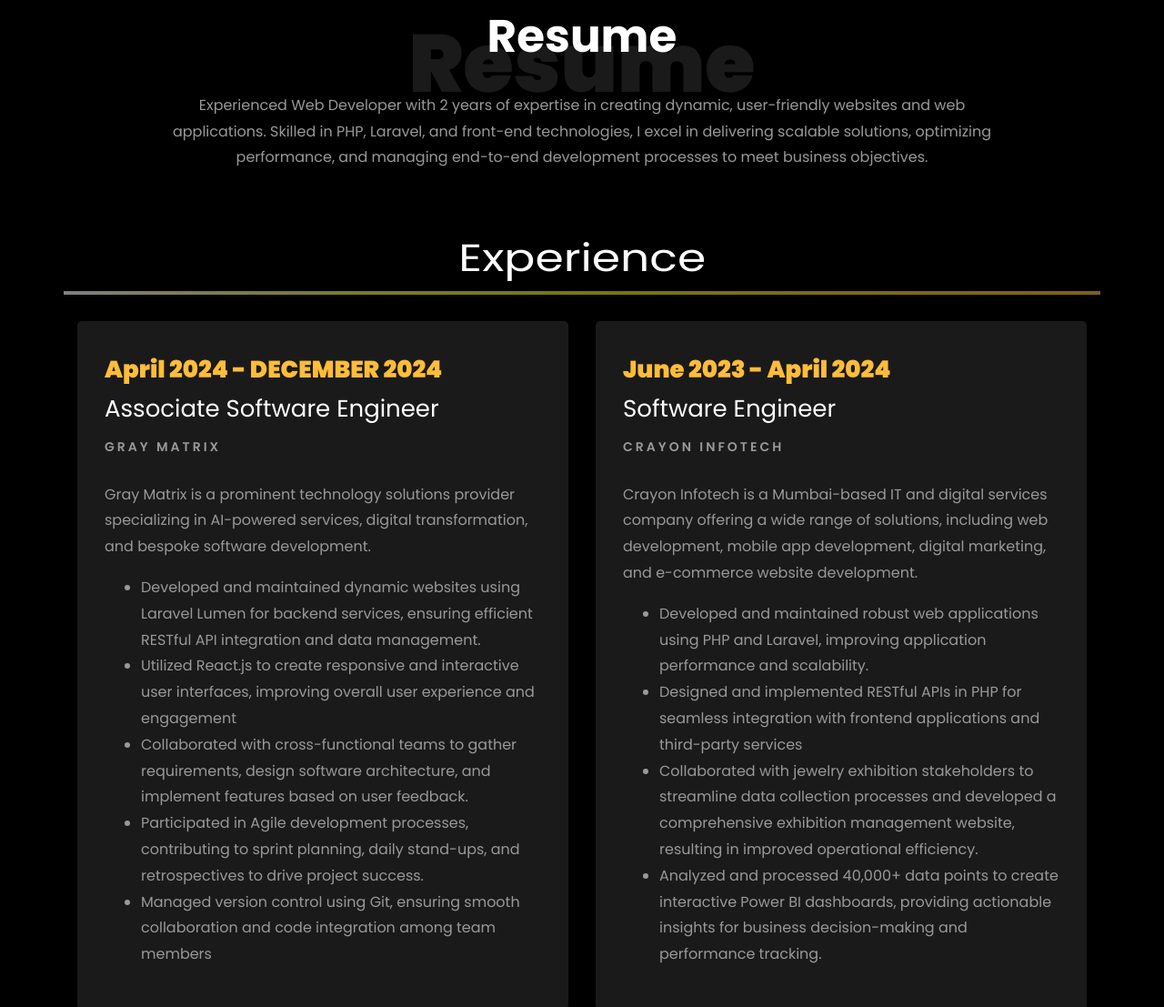
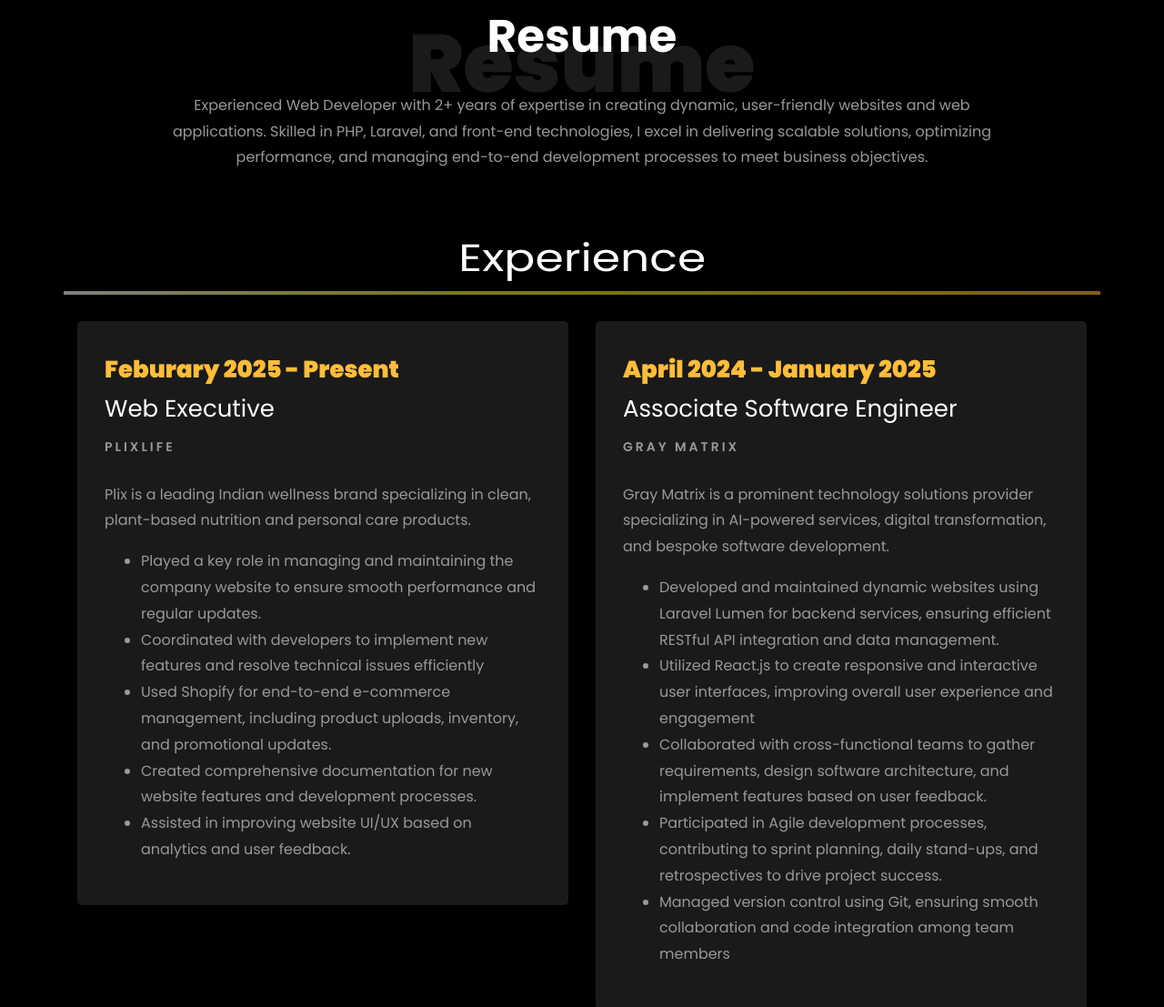
Before and after one commit to siddisaif/siddisaif-saif_portfolio, a plain HTML site: page index.html in a window 1280 px wide. Shown: the part 1705-2812 px from the top of the page at 91% size. Drawn offline with Linux system fonts and the light colour scheme; files whose address does not match are found by name.

Commit message:
Experience update

```diff
--- a/index.html
+++ b/index.html
@@ -220,7 +220,7 @@
 									  <div class="about-info">
 										<p><span class="title-s">Name: </span> <span>Saifurrehman Siddiqui</span></p>
 										<p><span class="title-s">Job Role: </span> <span>Software Engineer</span></p>
-										<p><span class="title-s">Experience: </span> <span>2 Years </span></p>
+										<p><span class="title-s">Experience: </span> <span>2+ Years </span></p>
 										<p><span class="title-s">Address: </span> <span>Mumbai, India</span></p>
 									  </div>
 									</div>
@@ -277,7 +277,7 @@
 								<h1 class="big">About</h1>
 								<h2 class="mb-4">About Me</h2>
 
-								<p>With 2 years of experience as a PHP developer, I specialize in building efficient and scalable web applications. Proficient in PHP, Laravel, and database management, I have successfully delivered dynamic solutions tailored to client needs while ensuring clean and maintainable code.</p>
+								<p>With 2+ years of experience as a PHP developer, I specialize in building efficient and scalable web applications. Proficient in PHP, Laravel, and database management, I have successfully delivered dynamic solutions tailored to client needs while ensuring clean and maintainable code.</p>
 								<ul class="about-info mt-4 px-md-0 px-2">
 									<li class="d-flex"><span>Profile:</span> <span>Software Engineer</span></li>
 									<li class="d-flex"><span>Domain:</span> <span>Information Technology, Ecommerce & Software</span></li>
@@ -316,7 +316,7 @@
           <div class="col-md-10 heading-section text-center ftco-animate">
           	<h1 class="big big-2">Resume</h1>
             <h2 class="mb-4">Resume</h2>
-            <p>Experienced Web Developer with 2 years of expertise in creating dynamic, user-friendly websites and web applications. Skilled in PHP, Laravel, and front-end technologies, I excel in delivering scalable solutions, optimizing performance, and managing end-to-end development processes to meet business objectives.</p>
+            <p>Experienced Web Developer with 2+ years of expertise in creating dynamic, user-friendly websites and web applications. Skilled in PHP, Laravel, and front-end technologies, I excel in delivering scalable solutions, optimizing performance, and managing end-to-end development processes to meet business objectives.</p>
           </div>
         </div>
 
@@ -327,9 +327,36 @@
 		<br>
 
 		<div class="row">
+			<div class="col-md-6">
+					<div class="resume-wrap ftco-animate">
+						<span class="date">Feburary 2025 - Present</span>
+						<h2>Web Executive</h2>
+						<span class="position">PlixLife</span>
+						<p class="mt-4">Plix is a leading Indian wellness brand specializing in clean, plant-based nutrition and personal care products.
+							<ul>
+								  <li>
+									Played a key role in managing and maintaining the company website to ensure smooth performance and regular updates.
+								  </li>
+								  <li>
+									Coordinated with developers to implement new features and resolve technical issues efficiently
+								  </li>
+								  <li>
+									Used Shopify for end-to-end e-commerce management, including product uploads, inventory, and promotional updates.
+								  </li>
+								  <li>
+									Created comprehensive documentation for new website features and development processes.
+								  </li>
+								  <li>
+									Assisted in improving website UI/UX based on analytics and user feedback.
+								  </li>
+							</ul>
+						</p>
+					</div>
+
+				</div>
 				<div class="col-md-6">
 					<div class="resume-wrap ftco-animate">
-						<span class="date">April 2024 - DECEMBER 2024</span>
+						<span class="date">April 2024 - January 2025</span>
 						<h2>Associate Software Engineer</h2>
 						<span class="position">Gray Matrix</span>
 						<p class="mt-4">Gray Matrix is a prominent technology solutions provider specializing in AI-powered services, digital transformation, and bespoke software development.
```
